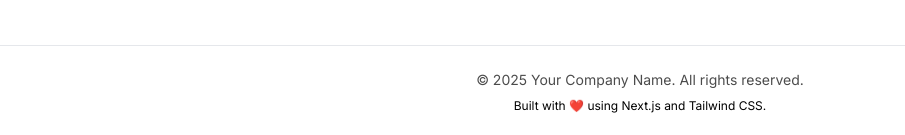
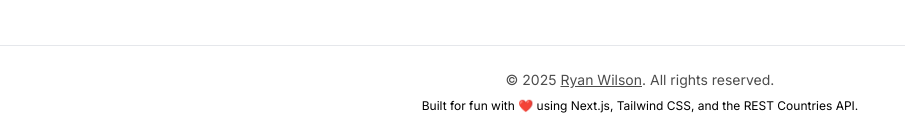
Before and after one commit to RW2023/countries-api, a Next.js app: page /countries in a window 1280 px wide. Shown: the part 1020-1155 px from the top of the page, without its empty margins (0-905 px from the left). Built offline with nearby package versions, Linux system fonts and the light colour scheme; no server answers.

Commit message:
feat: update footer content to include author information and enhance description

```diff
--- a/src/components/Footer.tsx
+++ b/src/components/Footer.tsx
@@ -4,10 +4,10 @@ export default function Footer(){
             className="bg-[var(--background)] text-[var(--foreground)] py-6 mt-10 border-t border-[var(--foreground)]/10">
             <div className="max-w-5xl mx-auto px-4 text-center">
                 <p className="text-sm opacity-70">
-                    &copy; {new Date().getFullYear()} Your Company Name. All rights reserved.
+                    &copy; {new Date().getFullYear()} <a href="https://www.ryan-w.dev/about" target="_blank" rel="noopener noreferrer" className="underline hover:text-[var(--accent)]">Ryan Wilson</a>. All rights reserved.
                 </p>
                 <p className="text-xs mt-2">
-                    Built with ❤️ using Next.js and Tailwind CSS.
+                    Built for fun with ❤️ using Next.js, Tailwind CSS, and the REST Countries API.
                 </p>
             </div>
         </footer>
```
